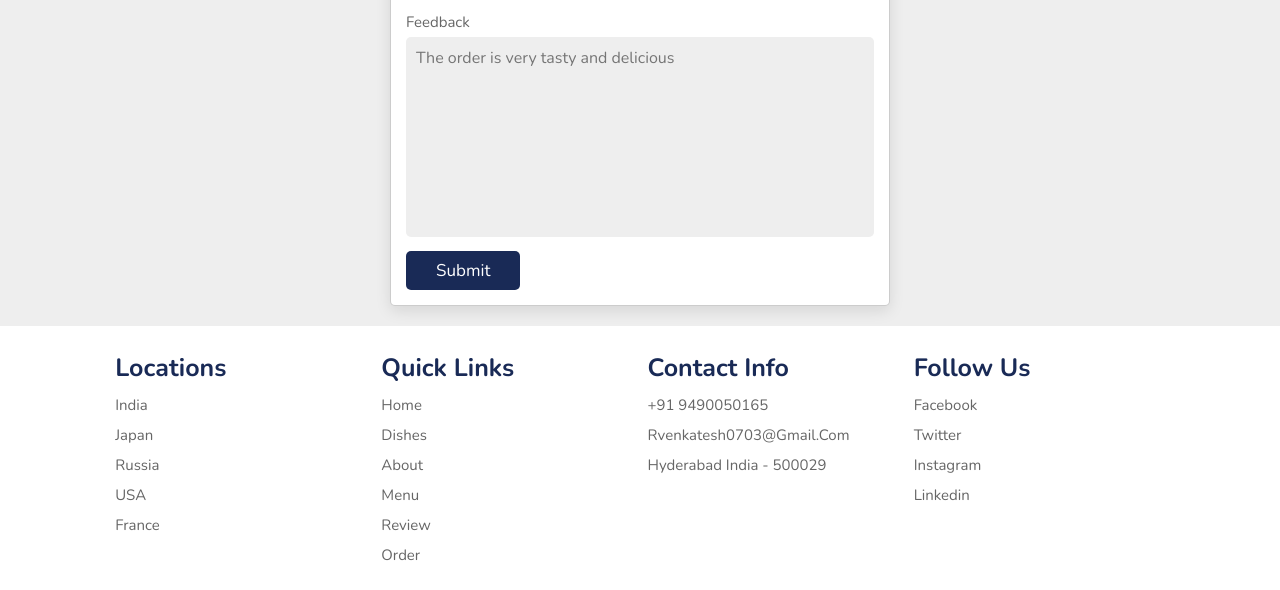
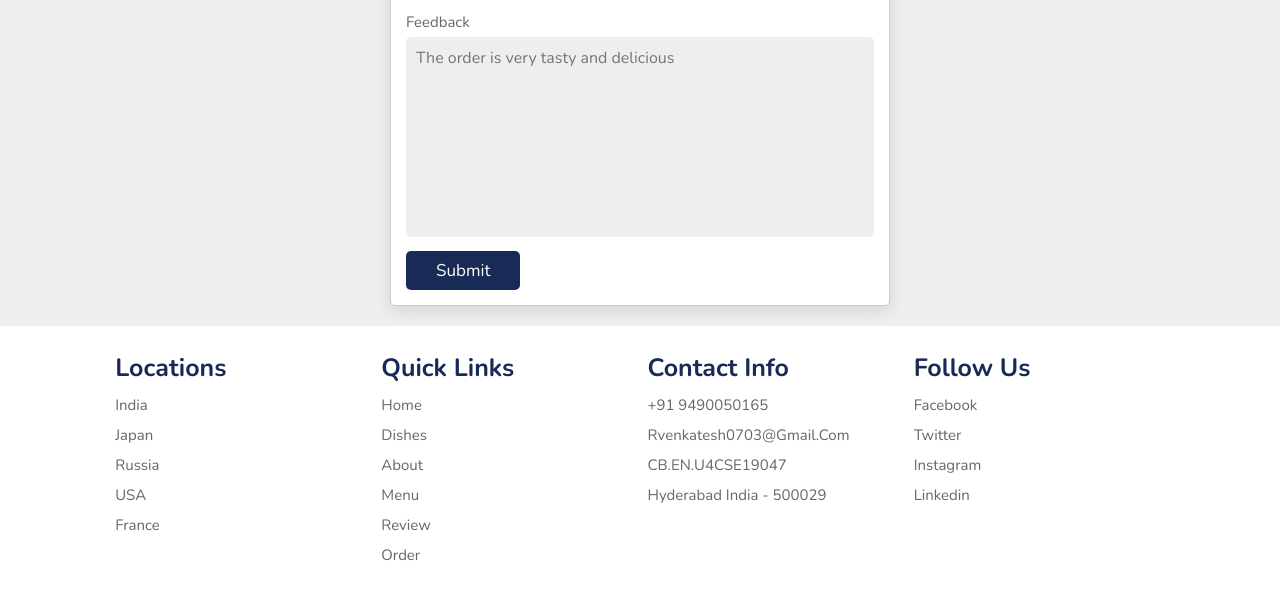
Before and after one commit to venkatesh-prasad-07/foodwebsite, a plain HTML site: page index.html in a window 1280 px wide. Shown: the part 3496-4086 px from the top of the page. Drawn offline with nearby package versions, Linux system fonts and the light colour scheme.

Commit message:
Update index.html

```diff
--- a/index.html
+++ b/index.html
@@ -555,6 +555,7 @@
             <a href="#">+91 9490050165</a>
 
             <a href="#">rvenkatesh0703@gmail.com</a>
+            <a href="#">CB.EN.U4CSE19047</a>
 
             <a href="#">Hyderabad India - 500029</a>
         </div>
```
